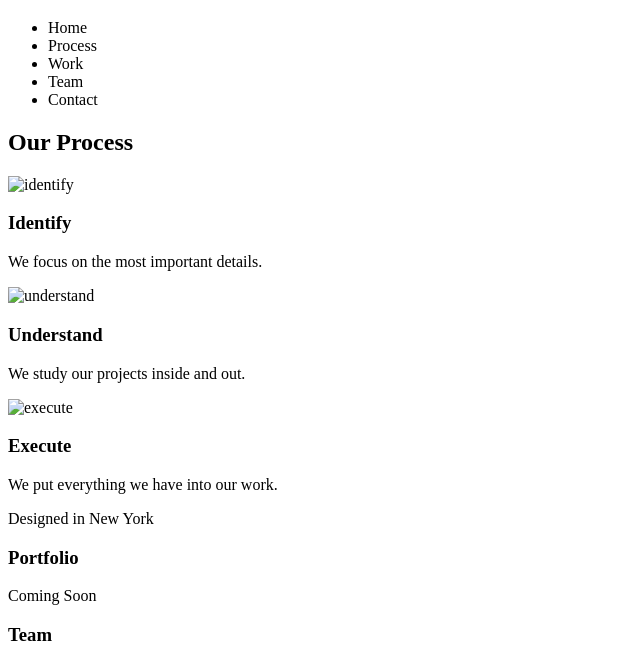
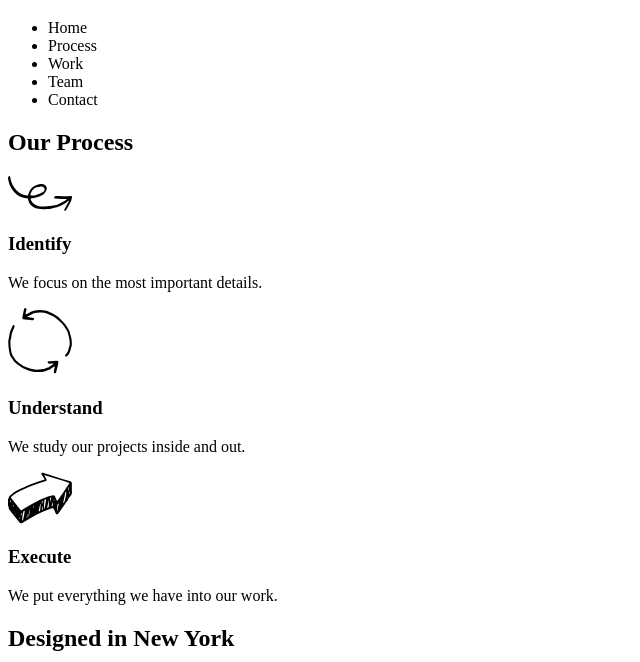
Before and after one commit to hcornish/broadway, a plain HTML site: page index.html in a window 1280 px wide. Shown: the part 61-723 px from the top of the page, without its empty margins (0-640 px from the left). Drawn offline with Linux system fonts and the light colour scheme.

Commit message:
add primary and secondary page structure

```diff
--- a/index.html
+++ b/index.html
@@ -25,22 +25,25 @@
         </header>
 
         <!-- Begin main content -->
+        <div class="primary">
             <h2>Our Process</h2>
 
-        <p><img src="identify.svg" alt="identify" /></p>
+            <p><img src="resources/images/identify.svg" alt="identify" /></p>
             <h3>Identify</h3>
             <p>We focus on the most important details.</p>
 
-        <p><img src="understand.svg" alt="understand" /></p>
+            <p><img src="resources/images/understand.svg" alt="understand" /></p>
             <h3>Understand</h3>
             <p>We study our projects inside and out.</p>
 
-        <p><img src="execute.svg" alt="execute" /></p>
+            <p><img src="resources/images/execute.svg" alt="execute" /></p>
             <h3>Execute</h3>
             <p>We put everything we have into our work.</p>
+        </div>
 
-        <div>Designed in New York</div>
+        <div class="secondary"><h2>Designed in New York</h2></div>
 
+        <div class="primary">
             <h3>Portfolio</h3>
             <p>Coming Soon</p>
 
@@ -51,6 +54,7 @@
             <p>Phone: <a href="#">(555)-555-5555</a></p>
             <p>E-mail: <a href="mailto:test@example.com">test@example.com</a></p>
             <p>Twitter: <a href="#">@test</a></p>
+        </div>
 
         <!-- Begin footer -->
         <footer>
```
Lines whose indentation alone changed are shown as unchanged.
